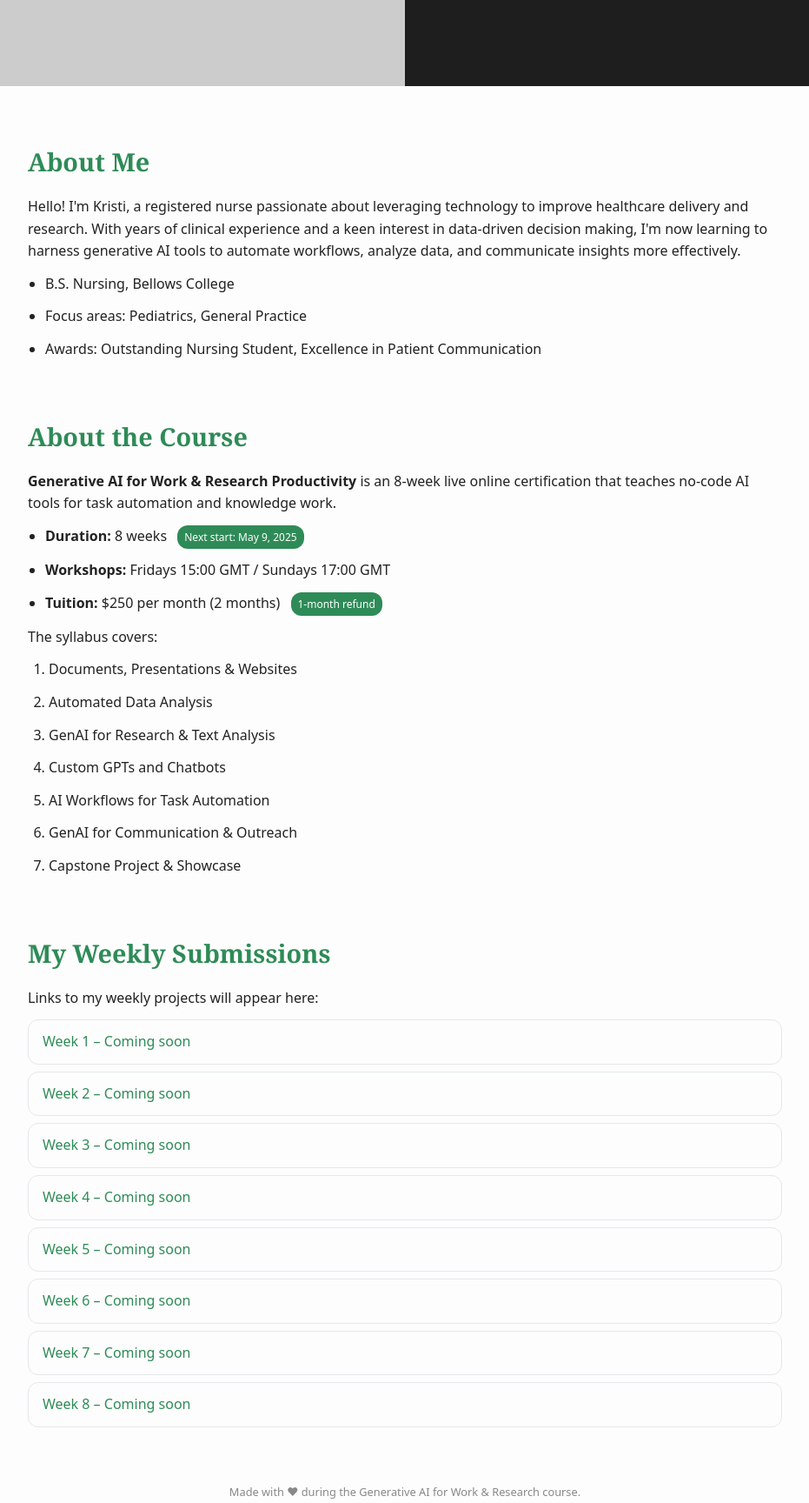
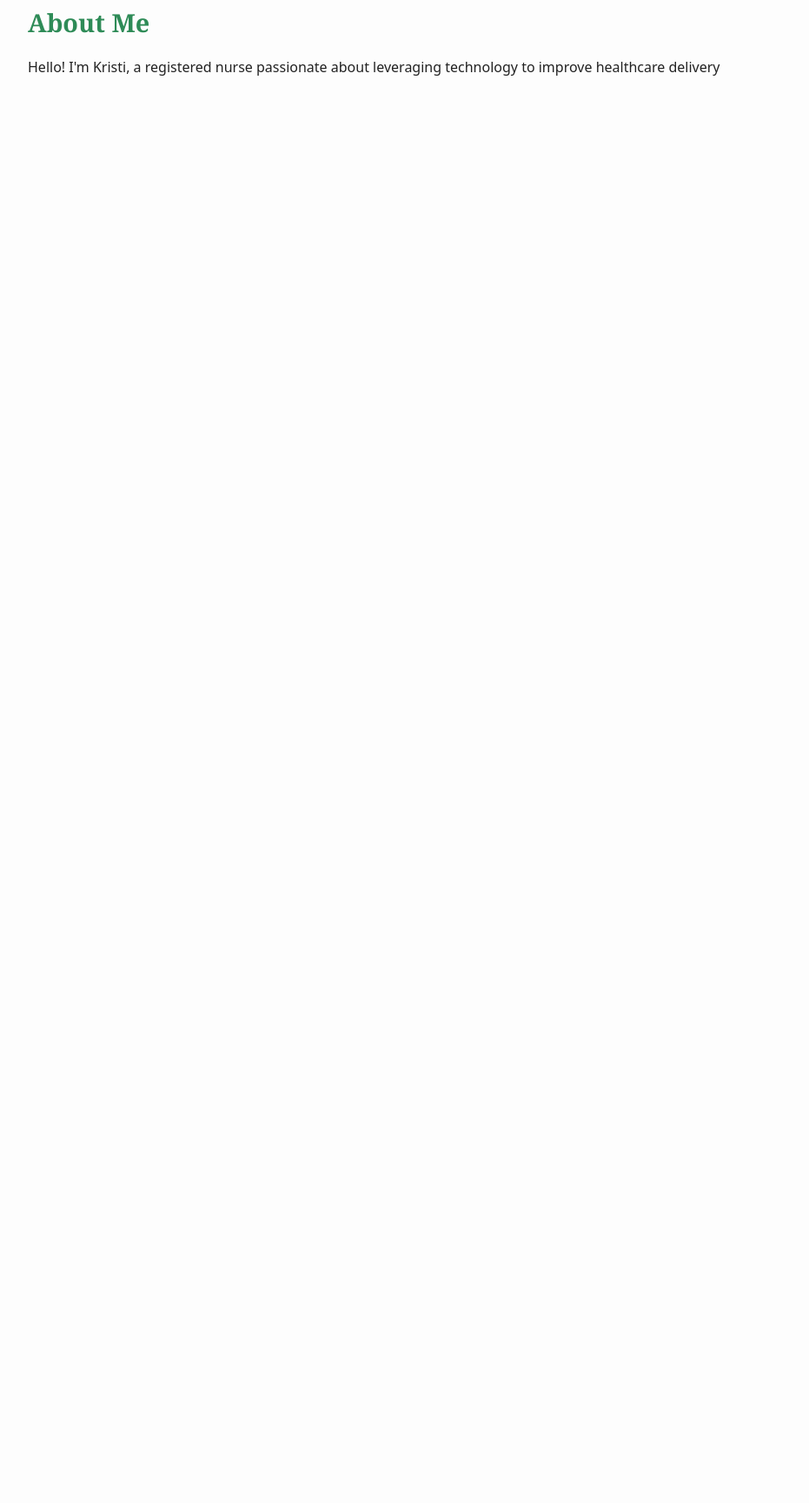
Before and after one commit to r-azari/graph-ai-portfolio, a plain HTML site: page index.html in a window 1280 px wide. Shown: the part 781-2509 px from the top of the page at 87% size, without its empty margins (174-1105 px from the left). After the commit the page ends 936 px from the top, so only its background shows below. Drawn offline with Linux system fonts and the light colour scheme; placeholder pictures from the web are drawn by us.

Commit message:
Update index.html

```diff
--- a/index.html
+++ b/index.html
@@ -208,7 +208,7 @@
   <section class="hero" id="home">
     <div class="hero-inner">
       <div class="hero-left" id="photo">
-        <img src="https://via.placeholder.com/600x800" alt="Portrait of Kristi" />
+        <img src="https://github.com/r-azari/graph-ai-portfolio/blob/main/1.jpg?raw=true" alt="Kristi profile photo" />
       </div>
       <div class="hero-right">
         <h1><span>My</span> Portfolio</h1>
@@ -228,52 +228,4 @@
   <!-- =========  ABOUT ME  ========= -->
   <section class="content" id="about-me">
     <h2>About Me</h2>
-    <p>Hello! I'm Kristi, a registered nurse passionate about leveraging technology to improve healthcare delivery and research. With years of clinical experience and a keen interest in data‑driven decision making, I'm now learning to harness generative AI tools to automate workflows, analyze data, and communicate insights more effectively.</p>
-    <ul>
-      <li>B.S. Nursing, Bellows College</li>
-      <li>Focus areas: Pediatrics, General Practice</li>
-      <li>Awards: Outstanding Nursing Student, Excellence in Patient Communication</li>
-    </ul>
-  </section>
-
-  <!-- =========  ABOUT COURSE  ========= -->
-  <section class="content" id="about-course">
-    <h2>About the Course</h2>
-    <p><strong>Generative AI for Work &amp; Research Productivity</strong> is an 8‑week live online certification that teaches no‑code AI tools for task automation and knowledge work.</p>
-    <ul>
-      <li><strong>Duration:</strong> 8 weeks <span class="badge">Next start: May 9, 2025</span></li>
-      <li><strong>Workshops:</strong> Fridays 15:00 GMT / Sundays 17:00 GMT</li>
-      <li><strong>Tuition:</strong> $250 per month (2 months) <span class="badge">1‑month refund</span></li>
-    </ul>
-    <p>The syllabus covers:</p>
-    <ol>
-      <li>Documents, Presentations &amp; Websites</li>
-      <li>Automated Data Analysis</li>
-      <li>GenAI for Research &amp; Text Analysis</li>
-      <li>Custom GPTs and Chatbots</li>
-      <li>AI Workflows for Task Automation</li>
-      <li>GenAI for Communication &amp; Outreach</li>
-      <li>Capstone Project &amp; Showcase</li>
-    </ol>
-  </section>
-
-  <!-- =========  SUBMISSIONS  ========= -->
-  <section class="content" id="submissions">
-    <h2>My Weekly Submissions</h2>
-    <p>Links to my weekly projects will appear here:</p>
-    <a href="#" aria-disabled="true">Week 1 – Coming soon</a>
-    <a href="#" aria-disabled="true">Week 2 – Coming soon</a>
-    <a href="#" aria-disabled="true">Week 3 – Coming soon</a>
-    <a href="#" aria-disabled="true">Week 4 – Coming soon</a>
-    <a href="#" aria-disabled="true">Week 5 – Coming soon</a>
-    <a href="#" aria-disabled="true">Week 6 – Coming soon</a>
-    <a href="#" aria-disabled="true">Week 7 – Coming soon</a>
-    <a href="#" aria-disabled="true">Week 8 – Coming soon</a>
-  </section>
-
-  <!-- =========  FOOTER  ========= -->
-  <footer id="contact">
-    <p>Made with ♥ during the Generative AI for Work &amp; Research course.</p>
-  </footer>
-</body>
-</html>
+    <p>Hello! I'm Kristi, a registered nurse passionate about leveraging technology to improve healthcare delivery
```
